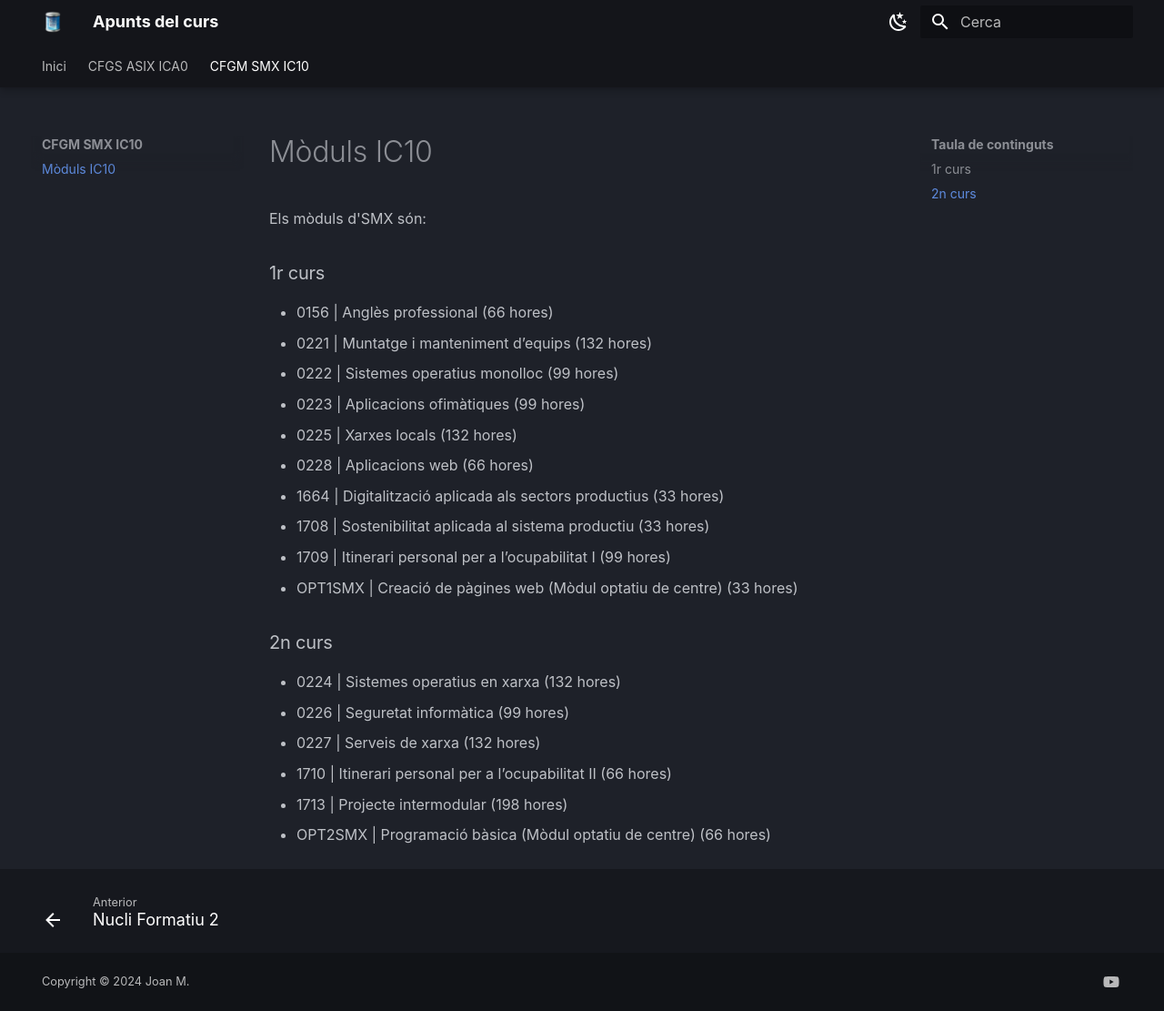
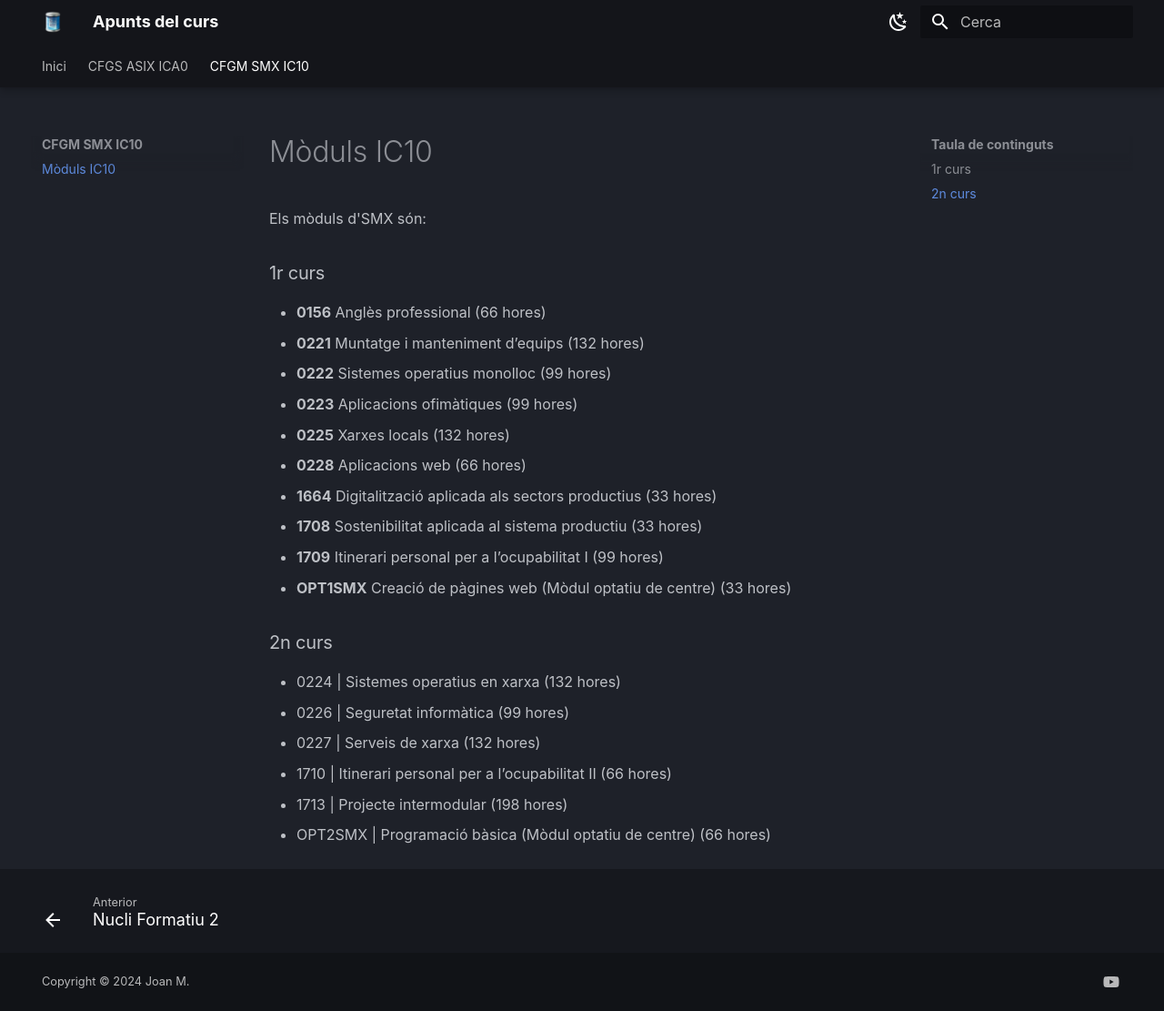
Before and after one commit to operatiu/apunts, an MkDocs documentation site: the page built from docs/ic10-Smx/ic10.md, in a window 1280 px wide and 1111 px high. Shown: the whole window at 91% size. Built offline with MkDocs 1.6.1 and Material for MkDocs 9.7.7, drawn with Linux system fonts in a browser that asks for light colours; some web fonts are replaced.

Commit message:
Update ic10.md

```diff
--- a/docs/ic10-Smx/ic10.md
+++ b/docs/ic10-Smx/ic10.md
@@ -2,16 +2,16 @@ Els mòduls d'SMX són:
 
 ### 1r curs
 
-- 0156 | Anglès professional (66 hores)
-- 0221 | Muntatge i manteniment d’equips (132 hores)
-- 0222 | Sistemes operatius monolloc (99 hores)
-- 0223 | Aplicacions ofimàtiques (99 hores)
-- 0225 | Xarxes locals (132 hores)
-- 0228 | Aplicacions web (66 hores)
-- 1664 | Digitalització aplicada als sectors productius (33 hores)
-- 1708 | Sostenibilitat aplicada al sistema productiu (33 hores)
-- 1709 | Itinerari personal per a l’ocupabilitat I (99 hores)
-- OPT1SMX | Creació de pàgines web (Mòdul optatiu de centre) (33 hores)
+- **0156**  Anglès professional (66 hores)
+- **0221**  Muntatge i manteniment d’equips (132 hores)
+- **0222**  Sistemes operatius monolloc (99 hores)
+- **0223**  Aplicacions ofimàtiques (99 hores)
+- **0225**  Xarxes locals (132 hores)
+- **0228**  Aplicacions web (66 hores)
+- **1664**  Digitalització aplicada als sectors productius (33 hores)
+- **1708**  Sostenibilitat aplicada al sistema productiu (33 hores)
+- **1709**  Itinerari personal per a l’ocupabilitat I (99 hores)
+- **OPT1SMX**  Creació de pàgines web (Mòdul optatiu de centre) (33 hores)
 
 ### 2n curs
 
```
